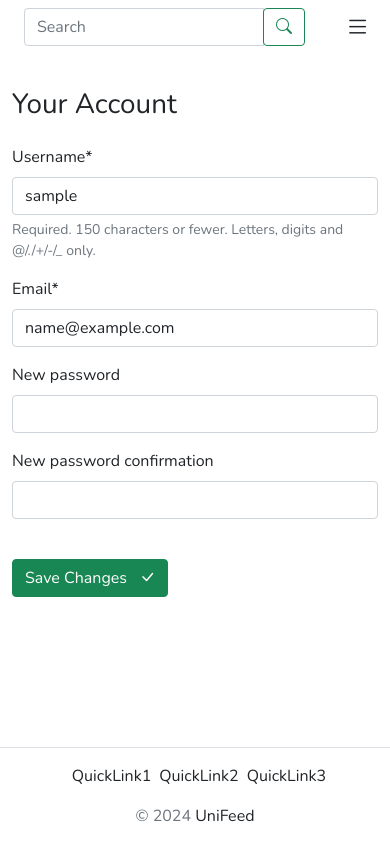
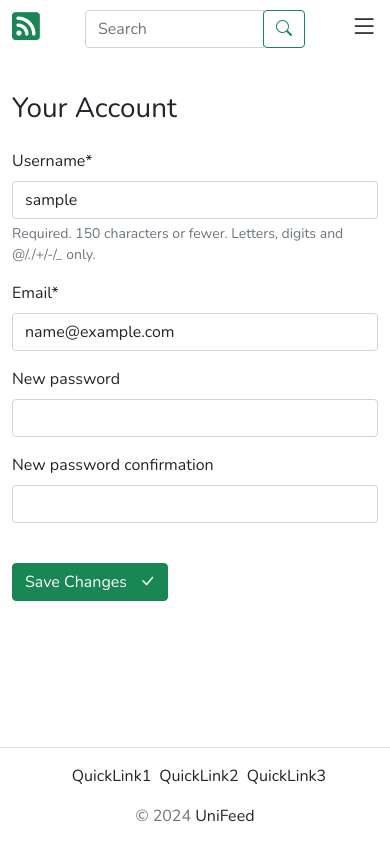
Before and after one commit to JordanTallon/unifeed_archived, a Django app: page /account/settings/ in a window 390 px wide. Run offline with Django 5.2, Linux system fonts and the light colour scheme; the visitor is signed in with stand-in values (Sample User, id 1); some libraries are stand-ins or nearby versions.

Commit message:
Improve mobile topnav: add logo as a quick home shortcut, better 'hamburger' placement

```diff
--- a/project_files/templates/global/topnav.html
+++ b/project_files/templates/global/topnav.html
@@ -1,8 +1,14 @@
 <nav class="navbar container-fluid">
     <div class="container row mx-auto p-0">
         {% if user.is_authenticated %}
+            <!-- Unifeed Brand (for mobile only)-->
+            <div class="col-2 d-block d-md-none p-0 m-0">
+                <a href="{% url "home" %}" class="p-0 fw-bold text-success">
+                    <i class="my-auto fs-1 bi bi-rss-fill"></i>
+                </a>
+            </div>
             <!-- Search Bar -->
-            <div class="d-flex justify-content-apart col-10">
+            <div class="col-8 col-md-10 m-auto">
                 <div class="input-group">
                     <input class="form-control"
                            type="search"
@@ -13,6 +19,15 @@
                             <i class="bi bi-search"></i>
                         </button>
                     </div>
+                </div>
+            </div>
+            <!-- 'Hamburger' toggle, shown on mobile to toggle the sidebar open/closed-->
+            <div class="col-2 d-flex d-md-none p-0">
+                <div id="menu-toggle"
+                     class="p-0 ms-auto fw-bold text-dark closed"
+                     onclick="toggleSidebar()">
+                    <i class="my-auto fs-1 ms-auto bi bi-list"></i>
+                    <i class="my-auto fs-1 ms-auto bi bi-x-lg"></i>
                 </div>
             </div>
         {% else %}
@@ -32,13 +47,4 @@
             </div>
         {% endif %}
     </div>
-    {% if user.is_authenticated %}
-        <!-- 'Hamburger' toggle, shown on mobile to toggle the sidebar open/closed-->
-        <div id="menu-toggle"
-             class="d-block d-md-none closed fs-2 text-dark"
-             onclick="toggleSidebar()">
-            <i class="bi bi-list"></i>
-            <i class="bi bi-x-lg"></i>
-        </div>
-    {% endif %}
 </nav>
--- a/project_files/unifeed/static/style.css
+++ b/project_files/unifeed/static/style.css
@@ -12,18 +12,6 @@ body {
   display: grid;
   grid-template-areas: "sidebar content";
   grid-template-columns: fit-content(350px) 1fr;
-}
-
-.content-container {
-  grid-area: content;
-  min-height: 100vh;
-  display: grid;
-  grid-template-areas:
-    "header header header header header header header"
-    "main main main main main main main"
-    "footer footer footer footer footer footer footer";
-  grid-template-rows: auto 1fr auto;
-  gap: 10px;
 }
 
 /* Header */
@@ -45,10 +33,7 @@ footer {
 }
 
 #menu-toggle {
-  position: absolute;
   z-index: 9999;
-  top: 10px;
-  right: 20px;
 }
 
 #menu-toggle .bi-list {
@@ -64,6 +49,18 @@ footer {
 
 #menu-toggle.closed .bi-x-lg {
   display: none;
+}
+
+.content-container {
+  grid-area: content;
+  min-height: 100vh;
+  display: grid;
+  grid-template-areas:
+    "header header header header header header header"
+    "main main main main main main main"
+    "footer footer footer footer footer footer footer";
+  grid-template-rows: auto 1fr auto;
+  gap: 10px;
 }
 
 .active {
```
